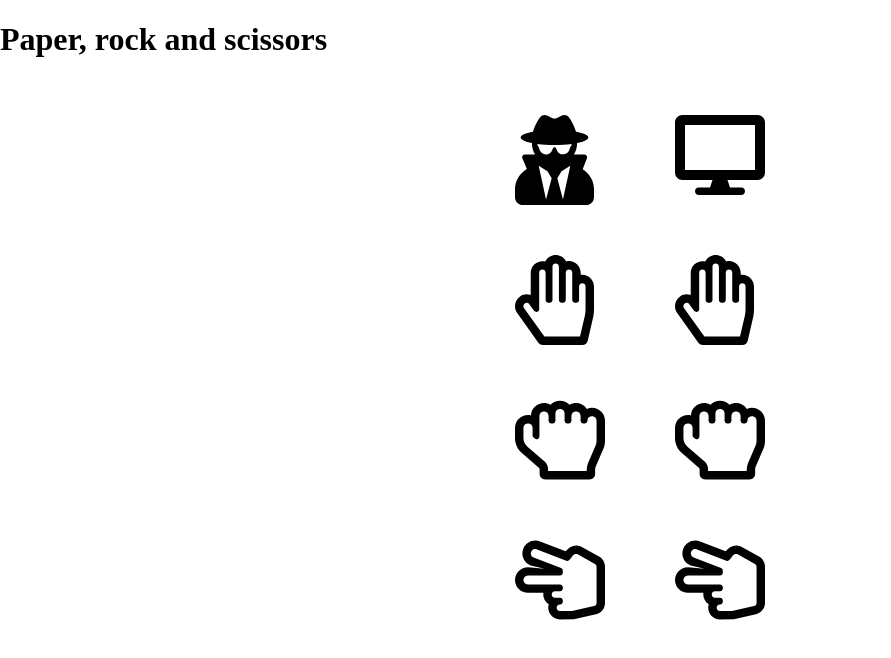
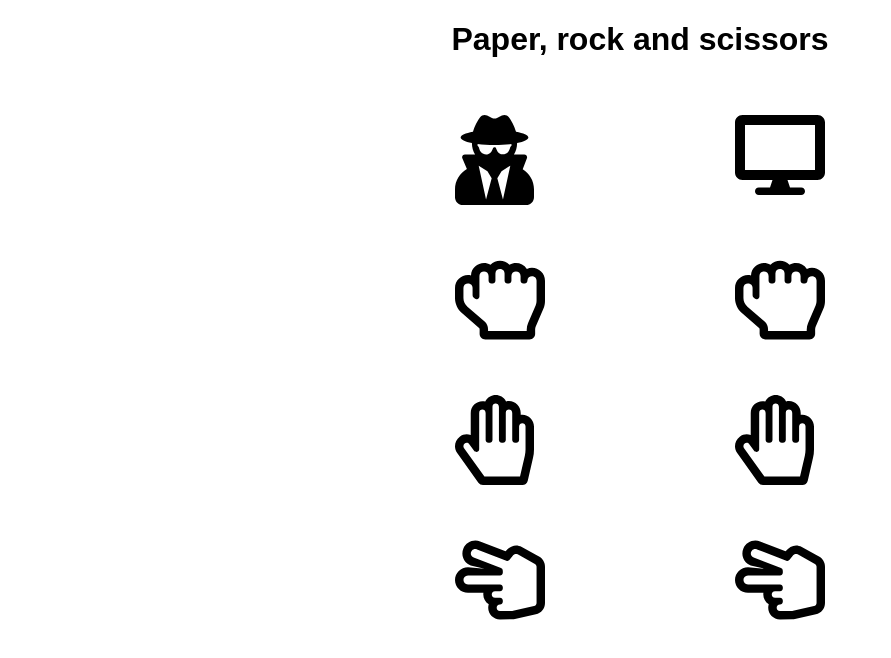
Before and after one commit to jorgevrgs/rock-paper-scissors, a plain HTML site: page index.html in a window 1280 px wide. Shown: the whole page, without its empty margins (0-891 px from the left). Drawn offline with Linux system fonts and the light colour scheme.

Commit message:
sort elements

```diff
--- a/index.html
+++ b/index.html
@@ -12,15 +12,17 @@
     <div class="match">
       <div class="player">
         <div class="icons"><span class="player-avatar"></span></div>
+        <div class="icons"><span class="element rock" data-player="rock"></span></div>
         <div class="icons"><span class="element paper" data-player="paper"></span></div>
-        <div class="icons"><span class="element rock" data-player="rock"></span></div>
         <div class="icons"><span class="element scissors" data-player="scissors"></span></div>
       </div>
 
+      <div class="separator"></div>
+
       <div class="computer">
         <div class="icons"><span class="computer-avatar"></span></div>
+        <div class="icons" data-computer="rock"><span class="element rock"></span></div>
         <div class="icons" data-computer="paper"><span class="element paper"></span></div>
-        <div class="icons" data-computer="rock"><span class="element rock"></span></div>
         <div class="icons" data-computer="scissors"><span class="element scissors"></span></div>
       </div>
     </div>
--- a/style.css
+++ b/style.css
@@ -5,6 +5,11 @@
 body {
   margin: 0;
   padding: 0;
+  font-family: Arial, Helvetica, sans-serif;
+}
+
+h1 {
+  text-align: center;
 }
 
 :root {
@@ -12,18 +17,16 @@ body {
 }
 
 .match {
-  display: grid;
+  display: flex;
   align-items: center;
   justify-content: center;
   align-content: center;
-  grid-template-columns: repeat(2, auto);
+  flex-direction: row;
 }
 
-/* .player, .computer {
-  width: cal(var(--icon-size)*3);
-  height: var(--icon-size);
-  display: flex;
-} */
+.player, .computer, .separator {
+  min-width: var(--icon-size);
+}
 
 .icons {
   width: var(--icon-size);
```
